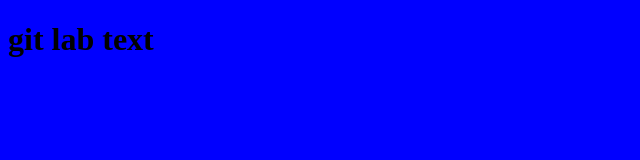
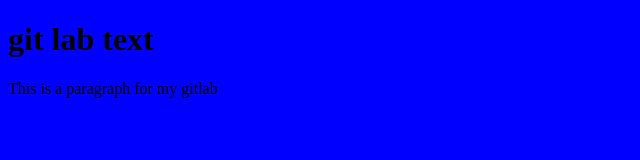
Before and after one commit to emilyhughes23/cse102, a plain HTML site: page index.html in a window 1280 px wide. Shown: the whole page, without its empty margins (0-640 px from the left). Drawn offline with Linux system fonts and the light colour scheme.

Commit message:
Update index.html

```diff
--- a/index.html
+++ b/index.html
@@ -6,5 +6,6 @@
 	</head>
 	<body>
 		<h1>git lab text</h1>
+			<p>This is a paragraph for my gitlab</p>
 	</body>
 </html>
```
